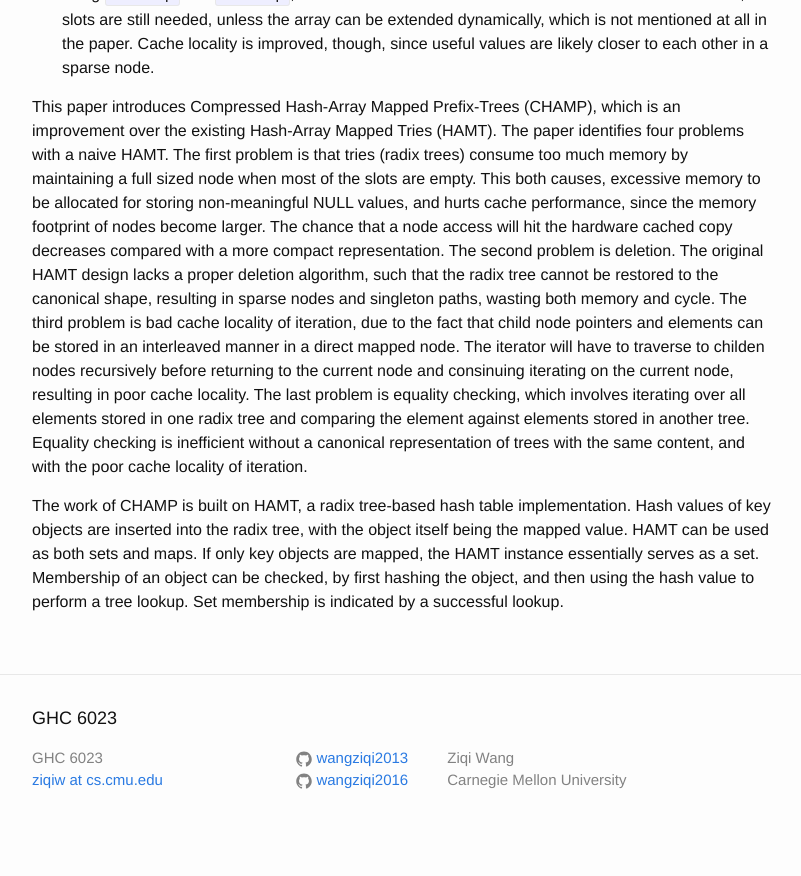
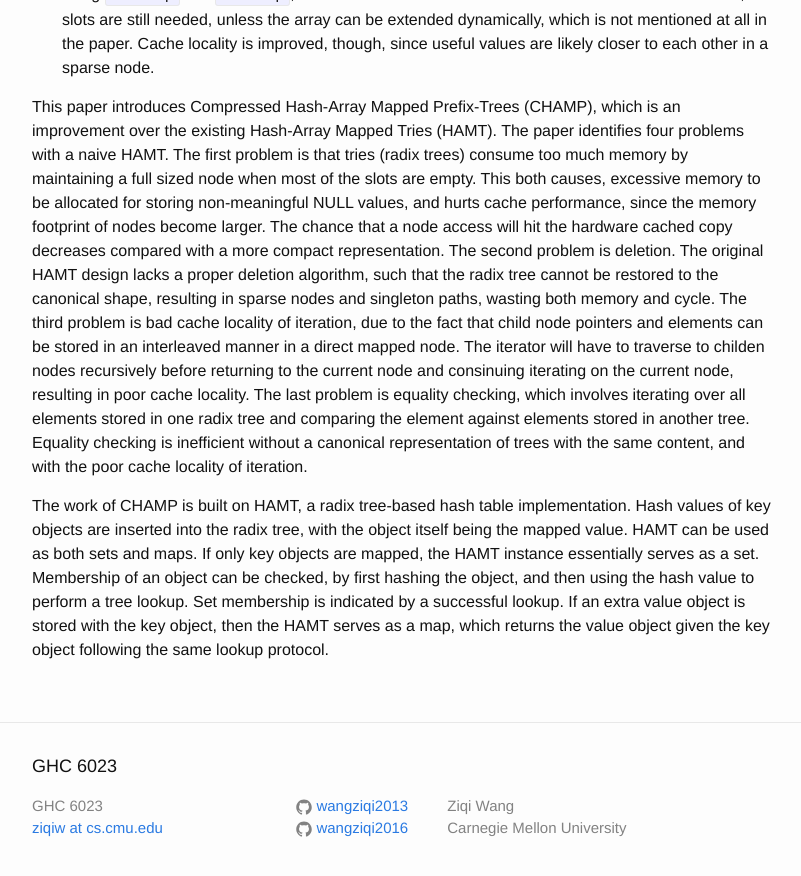
Before and after one commit to wangziqi2013/wangziqi2013.github.io, a Jekyll site: the page built from _posts/2020-08-08-CHAMP.markdown, in a window 1280 px wide and 900 px high, scrolled down 846 px. Shown: the top 876 px of the window, without its empty margins (238-1039 px from the left). Built offline with Jekyll 4.4.1, drawn with Linux system fonts in a browser that asks for light colours; before the commit the page ends 1698 px from its top, so only the background shows below that.

Commit message:
Adding HAMT map

```diff
--- a/_posts/2020-08-08-CHAMP.markdown
+++ b/_posts/2020-08-08-CHAMP.markdown
@@ -52,4 +52,5 @@ The work of CHAMP is built on HAMT, a radix tree-based hash table implementation
 into the radix tree, with the object itself being the mapped value. HAMT can be used as both sets and maps. If only
 key objects are mapped, the HAMT instance essentially serves as a set. Membership of an object can be checked, by
 first hashing the object, and then using the hash value to perform a tree lookup. Set membership is indicated by a successful
-lookup.
+lookup. If an extra value object is stored with the key object, then the HAMT serves as a map, which returns the value
+object given the key object following the same lookup protocol.
```
